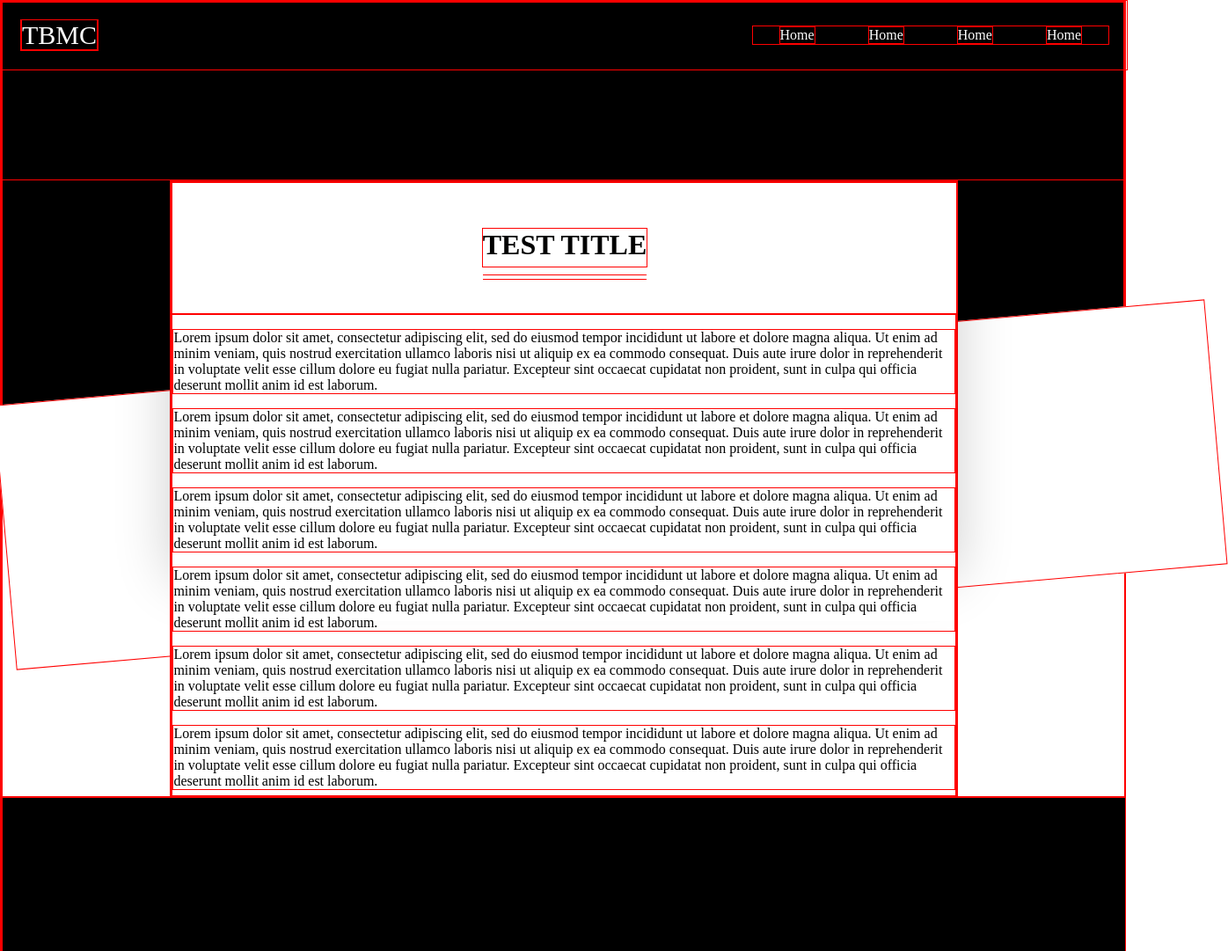
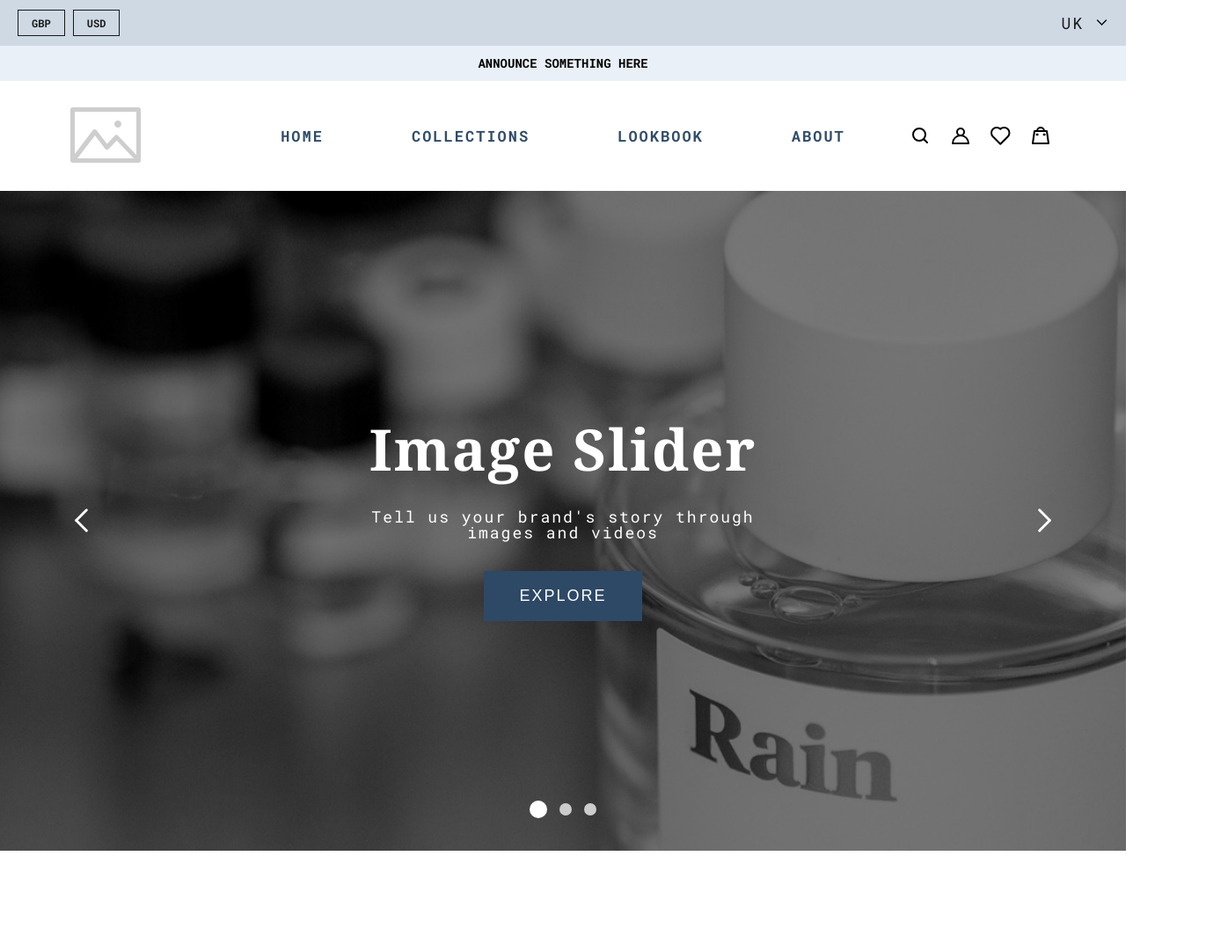
Before and after one commit to alexggmark/ecommerce-carousel-build, a plain HTML site: page index.html in a window 1280 px wide. Shown: the top 1081 px of the page at 88% size, 1396 px wide, since content can reach past the window. After the commit the page ends 967 px from the top, so only its background shows below. Drawn offline with Linux system fonts and the light colour scheme.

Commit message:
redo
redo

```diff
--- a/index.html
+++ b/index.html
@@ -2,203 +2,617 @@
 <html lang="en">
 <head>
 	<meta charset="utf-8">
+	<title>HTML5 boilerplate – all you really need…</title>
+	<link rel="stylesheet" href="css/style.css">
+	<link href="https://fonts.googleapis.com/css?family=Roboto+Mono:400,700" rel="stylesheet">
 	<!--[if IE]>
 		<script src="http://html5shiv.googlecode.com/svn/trunk/html5.js"></script>
 	<![endif]-->
 
 <style>
 
-* {
-		border: 1px solid #f00;
+/*------------------------------------*\
+    RESET
+\*------------------------------------*/
+
+html,body,div,span,applet,object,iframe,
+h1,h2,h3,h4,h5,h6,p,blockquote,pre,
+a,abbr,acronym,address,big,cite,code,
+del,dfn,em,img,ins,kbd,q,s,samp,
+small,strike,strong,sub,sup,tt,var,
+b,u,i,center,
+dl,dt,dd,ol,ul,li,
+fieldset,form,label,legend,
+table,caption,tbody,tfoot,thead,tr,th,td,
+article,aside,canvas,details,figcaption,figure,
+footer,header,hgroup,menu,nav,section,summary,
+time,mark,audio,video{
+    margin:0;
+    padding:0;
+    border:0;
+    outline:0;
+    font-size:100%;
+    font:inherit;
+    vertical-align:baseline;
+}
+/* HTML5 display-role reset for older browsers */
+article,aside,details,figcaption,figure,
+footer,header,hgroup,menu,nav,section{
+    display:block;
+}
+body{
+    line-height:1;
+}
+ol,ul{
+    list-style:none;
+}
+blockquote,q{
+    quotes:none;
+}
+blockquote:before,blockquote:after,
+q:before,q:after{
+    content:’’;
+    content:none;
+}
+/* remember to define visible focus styles!
+:focus{
+    outline:?????;
+} */
+
+/* remember to highlight inserts somehow! */
+ins{
+    text-decoration:none;
+}
+del{
+    text-decoration:line-through;
 }
 
-#body {
-	margin: 0;
-	overflow-x: hidden;
+table{
+    border-collapse:collapse;
+    border-spacing:0;
 }
 
-	.background__bg {
-		background-color: #000;
-		height: 500px;
-		color: black;
+/*------------------------------------*\
+    $MAIN
+\*------------------------------------*/
+/* GO! */
+
+
+body {
+	width: 100%;
+	margin: 0 auto;
+	font-family: 'Roboto Mono', monospace;
 }
 
-	.background__bg-overlay {
-		background-color: #fff;
-		content: '';
-		display: block;
-		height: 300px;
-		top: 400px;
-		position: absolute;
-		width: calc(100% + 100px);
-		transform: rotate(-5deg);
+.uniform-small-pad {
+	padding-bottom: 10px;
 }
 
-	.header__strip {
-		width: 100%;
-		min-height: 80px;
-		position: absolute;
-		z-index: 2;
-		top: 0;
+.flex-center {
+	display: flex;
+	justify-content: center;
+	align-items: center;
+}
+
+.button-style {
+	background-color: #2d4966;
+	text-transform: uppercase;
+	color: #fff;
+	padding: 18px 40px;
+	font-size: 18px;
+	outline: none;
+	border: none;
+	letter-spacing: 2px;
+}
+
+.header-strip-mb-sub {
+	display: none;
+}
+
+header {
+	background-color: #e9f0f7;
+	color: #191919;
+	padding: 15px 80px;
+	height: 22px;
+	overflow: hidden;
+	text-transform: uppercase;
 	display: flex;
 	justify-content: space-between;
 	align-items: center;
-		padding: 5px 20px;
-		box-sizing: border-box;
+	letter-spacing: 2px;
 }
 
-	.header__logo {
+header .header__curr-select {
+	font-size: 12px;
+	width: 30%;
 }
 
-	.header__menu {
+header .header__curr-select span {
+	border: 1px solid #191919;
+	padding: 6px 15px;
+	font-weight: bold;
+	letter-spacing: 0px;
+}
+
+header .header__announce {
+	font-size: 14px;
+	width: 30%;
+	text-align: center;
+	font-weight: bold;
+}
+
+header .header__lang-select {
+	width: 30%;
+	text-align: right;
+	font-weight: regular;
+	font-size: 18px;
+}
+
+header .header__lang-select--down {
+	width: 15px;
+}
+
+nav {
+	color: #304c68;
+	padding: 30px 80px;
 	display: flex;
 	justify-content: space-between;
+	align-items: center;
+	letter-spacing: 2px;
 }
 
-	.header__menu-item {
-		color: #fff;
-		margin: 0px 30px;
+nav .nav__logo {
+	width: 180px;
 }
 
-	.body-wrapper {
-		margin-top: -300px;
-		left: 0;
-		width: 100%;
-		min-height: 700px;
-		display:flex;
-		justify-content: center;
+nav .nav__menu-container {
+	text-align:center;
+	width: auto;
 }
 
-	.body-wrapper__container {
-		width: 70%;
-		position: relative;
+nav ul.nav__menu-container {
+	 list-style-type: none;
+	 font-weight: bold;
+	 text-transform: uppercase;
+	 font-size: 17px;
 }
 
-	.body-wrapper__container--white {
-		background-color: #fff;
+nav ul.nav__menu-container li {
+	float: left;
+	padding: 0 50px;
 }
 
-	.body-wrapper__container--shadow::before {
-		position: relative;
-	    display: block;
-	    content: '';
-	    width:100%;
-	    height: 500px;
-		box-shadow: 0px -50px 60px rgba(0,0,0,0.2);
+nav ul.nav__menu-container li a {
+	text-decoration: none;
+	color: inherit;
 }
 
-	.body-wrapper__container-inner {
+nav .nav__dropdown-menu {
 	position: absolute;
-	    top: 0;
-	    width: 100%;
-	    box-sizing: border-box;
+	display: none;
+	flex-direction: row;
+	justify-content: space-between;
+	align-items: center;
+	width: 80%;
+	min-height: 200px;
+	background-color: #fff;
+	color: #191919;
+	z-index: 1;
+	top: 170px;
+	padding: 25px;
+	box-shadow: 0px 0px 2px rgba(0,0,0,0.4);
 }
 
-	.body-wrapper__titlestrip {
-		margin: 0;
-		padding: 30px 0px;
+nav ul.nav__menu-container li:hover::after {
+    display:block;
+    content: "";
+    position: absolute;
+    top: 155px;
+    z-index: 2;
+	width: 0;
+	height: 0;
+	border-style: solid;
+	border-width: 0 15px 15px 15px;
+	border-color: transparent transparent #fff transparent;
+	-webkit-filter: drop-shadow(0px 0px 2px rgba(0,0,0,0.3));
+	filter: drop-shadow(0px -1px 1px rgba(0,0,0,0.3));
+}
+
+nav .nav__dropdown-menu--item {
+	width: 20%;
+	text-align: center;
+}
+
+nav .nav__dropdown-menu--item img {
 	width: 100%;
+}
+
+nav .nav__dropdown-menu--item li {
+	margin: 25px;
+	font-weight: bold;
+}
+
+nav .nav__icons {
+	width: 180px;
+	text-align:right;
+}
+
+nav .nav__icons img {
+	padding: 0 5px;
+}
+
+
+nav .nav__dropdown-bag {
+	position: absolute;
+	display: none;
+	width: 300px;
+	min-height: 200px;
+	background-color: #fff;
+	color: #191919;
+	z-index: 1;
+	top: 170px;
+	right: 20px;
+	padding: 35px;
+	box-shadow: 0px 0px 2px rgba(0,0,0,0.4);
+	letter-spacing: 0px;
+}
+
+nav .nav__dropdown-bag h2.title {
+	font-size: 22px;
+	font-weight: bold;
+}
+
+nav .nav__dropdown-bag .divider {
+	width: 100%;
+	height: 1px;
+	background-color: #eeeeee;
+	margin: 20px 0;
+}
+
+nav .nav__dropdown-bag .product-flex {
+	display: flex;
+}
+
+nav .nav__dropdown-bag .product-img {
+	width: 250px;
+	padding-right: 20px;
+}
+
+nav .nav__dropdown-bag .product-img img {
+	width: 100%;
+}
+
+nav .nav__dropdown-bag .product-info {
+	width: 100%;
+}
+
+nav .nav__dropdown-bag .product-title {
+	font-weight: bold;
+}
+
+nav .nav__dropdown-bag .product-title-subtitle {
+	font-size: 12px;
+	color: #b8b8b8;
+}
+
+nav .nav__dropdown-bag .product-quantity {
+	margin: 22px 0;
+	font-size: 18px;
+}
+
+nav .nav__dropdown-bag .product-price {
+	font-size: 22px;
+	font-weight: bold;
+}
+
+nav .nav__dropdown-bag .remove {
+	width: 20px;
+
+}
+
+nav .nav__dropdown-bag .remove img {
+	width: 20px;
+}
+
+nav .nav__dropdown-bag .cart-button {
+	margin-top: 20px;
+	width: 100%;
+}
+
+nav .nav__menu-item--bag:hover::after {
+    display:block;
+    content: "";
+    position: absolute;
+    top: 155px;
+    right: 80px;
+    z-index: 2;
+	width: 0;
+	height: 0;
+	border-style: solid;
+	border-width: 0 15px 15px 15px;
+	border-color: transparent transparent #fff transparent;
+	-webkit-filter: drop-shadow(0px 0px 2px rgba(0,0,0,0.3));
+	filter: drop-shadow(0px -1px 1px rgba(0,0,0,0.3));
+}
+
+main .carousel {
+	height: 750px;
+	background: url('./img/slider/Background.jpg');
+    background-position: center;
+    background-repeat: no-repeat;
+    background-size: cover;
+    position: relative;
+	overflow: hidden;
+	display: flex;
+	justify-content: space-between;
+	align-items: center;
+	padding: 0 75px;
+	letter-spacing: 2px;
+}
+
+main .carousel__arrow {
+	width: 35px;
+}
+
+main .carousel__arrow img {
+	width: 35px;
+}
+
+main .carousel__arrow.flip-back img {
+	transform: rotate(180deg);
+}
+
+main .carousel__content {
+	width: 40%;
+    display: flex;
+    align-items: center;
+    justify-content: center;
+    flex-direction: column;
+	color: #fff;
+	text-align: center;
+}
+
+main .carousel__content h1 {
+	font-family: 'Georgia';
+	font-weight: bold;
+	font-size: 65px;
+	text-align: center;
+}
+
+main .carousel__content span {
+	margin: 35px 0;
+	font-size: 18px;
+	text-align: center;
+}
+
+main .carousel__content button {
+	width: 180px;
+}
+
+main .carousel__controls {
+	position: absolute;
+	bottom: 30px;
+	width: calc(100% - 150px);
 	display: flex;
 	justify-content: center;
 }
 
-	.body-wrapper__titlestrip--invert {
-		background-color: #000;
-		color: #fff;
+main .carousel__controls ul {
+	list-style-type: none;
+	display: flex;
+	align-items: center;
 }
 
-	.body-wrapper__titlestrip--underline::after {
-		content: '';
-		display: block;
-		position: relative;
-		top: 15px;
-		height: 4px;
-		width: 100%;
-    	margin: 0 auto;
-    	/* text-align: center; */
+main li.carousel__controls--button {
+	width: 14px;
+	height: 14px;
+	border-radius: 100%;
+	background-color: #ccc;
+	float: left;
+	margin: 7px;
 }
 
-	.body-wrapper__titlestrip--underline::after {
+main li.carousel__controls--button:first-of-type {
+	width: 20px;
+	height: 20px;
 	background-color: #fff;
-		border-top: 1px solid #f00;
-   		border-bottom: 1px solid #f00;
 }
 
-	.body-wrapper__titlestrip--invert .body-wrapper__titlestrip--underline::after {
+@media (max-width: 1300px) {
 
-		background-color: #000;
-		border-top: 1px solid #fff;
-   		border-bottom: 1px solid #fff;
-    	/* text-align: center; */
+	header {
+		padding: 15px 20px;
+		background-color: #ced9e4;
 	}
 
-	.footer {
+	header .header__curr-select {
+		font-size: 12px;
+		width: 50%;
+	}
+
+	header .header__announce {
+		display: none;
+	}
+
+	.header-strip-mb-sub {
+		background-color: #e9f0f7;
+		height: 40px;
 		width: 100%;
-		min-height: 200px;
-		background-color: #000;
-		position: relative;
+		display: flex;
+		align-items: center;
+		justify-content: center;
+		font-size: 14px;
+		text-align: center;
+		font-weight: bold;
+		text-transform: uppercase;
 	}
+
+}
+
 
 </style>
 
 </head>
 
-<body id="body">
-
-	<div class="background__bg">
-
-		<div class="background__bg-overlay"></div>
+<body>
+<!-- TOP STRIP INFO -->
+	<header>
+		<div class="header__curr-select">
+			<span>GBP</span>
+			<span>USD</span>
+		</div>
+		<div class="header__announce">
+			Announce something here
+		</div>
+		<div class="header__lang-select">
+			UK <img src="./ico/down.svg" class="header__lang-select--down">
+		</div>
+	</header>
+	<div class="header-strip-mb-sub">
+		Announce something here
+	</div>
+<!-- NAVIGATION -->
+	<nav>
+		<div class="nav__logo">
+			<img src="./img/large.svg">
+		</div>
+		<div class="nav__menu">
+			<ul class="nav__menu-container">
+				<li class="nav__menu-item"><a href="#">Home</a></li>
+				<li class="nav__menu-item"><a href="#">Collections</a></li>
+				<li class="nav__menu-item"><a href="#">Lookbook</a></li>
+				<li class="nav__menu-item"><a href="#">About</a></li>
+			</ul>
+		</div>
+		<div class="nav__dropdown-menu">
+			<div class="nav__dropdown-menu--item">
+				<ul>
+					<li>Collection 1</li>
+					<li>Collection 2</li>
+					<li>Collection 3</li>
+					<li>Collection 4</li>
+				</ul>
+			</div>
+			<div class="nav__dropdown-menu--item">
+				<ul>
+					<li>Collection 1</li>
+					<li>Collection 2</li>
+					<li>Collection 3</li>
+					<li>Collection 4</li>
+				</ul>
+			</div>
+			<div class="nav__dropdown-menu--item">
+				<img src="./img/large.svg">
+			</div>
+			<div class="nav__dropdown-menu--item">
+				<img src="./img/large.svg">
+			</div>
+		</div>
+		<div class="nav__icons">
+			<img src="./ico/search.svg">
+			<img src="./ico/profile.svg">
+			<img src="./ico/heart.svg">
+			<a href="#" class="nav__menu-item--bag"><img src="./ico/bag.svg"></a>
+		</div>
+		<div class="nav__dropdown-bag">
+			<h2 class="title">Your Cart</h2>
+			<div class="divider"></div>
+			<div class="product-flex">
+				<div class="product-img">
+					<img src="./img/large.svg">
+				</div>
+				<div class="product-info">
+					<div class="product-title uniform-small-pad">
+						Product Title
+					</div>
+					<div class="product-title-subtitle">
+						Product Subtitle
+					</div>
+					<div class="product-quantity">
+						- 1 +
+					</div>
+					<div class="product-price">
+						£3.50
+					</div>
+				</div>
+				<div class="remove"><img src="./ico/cancel.svg"></div>
+			</div>
+			<div class="divider"></div>
+			<div class="product-flex">
+				<div class="product-img">
+					<img src="./img/large.svg">
+				</div>
+				<div class="product-info">
+					<div class="product-title uniform-small-pad">
+						Product Title
+					</div>
+					<div class="product-title-subtitle">
+						Product Subtitle
+					</div>
+					<div class="product-quantity">
+						- 1 +
+					</div>
+					<div class="product-price">
+						£60.00
+					</div>
+				</div>
+				<div class="remove"><img src="./ico/cancel.svg"></div>
+			</div>
+			<button class="cart-button button-style flex-center">CHECKOUT</button>
 
 		</div>
-
-	<div class="header__strip">
-
-		<div class="header__logo">
-			<span style="color:white;font-size:30px;">TBMC</span>
+	</nav>
+<!-- MAIN CAROUSEL SECTION -->
+	<main>
+		<div class="carousel">
+			<div class="carousel__arrow"><img src="./ico/back.svg"></div>
+			<div class="carousel__content">
+				<h1>Image Slider</h1>
+			<span>Tell us your brand's story through images and videos</span>
+			<button class="flex-center button-style">EXPLORE</button>
 			</div>
-
-		<div class="header__menu">
-			<a class="header__menu-item">Home</a>
-			<a class="header__menu-item">Home</a>
-			<a class="header__menu-item">Home</a>
-			<a class="header__menu-item">Home</a>
-		</div>
-
-	</div>
-
-	<div class="body-wrapper">
-		<div class="body-wrapper__container body-wrapper__container--white body-wrapper__container--shadow">
-			<div class="body-wrapper__container-inner">
-
-				<div class="body-wrapper__titlestrip <!--body-wrapper__titlestrip--invert-->">
-					<h1 class="body-wrapper__titlestrip--underline">TEST TITLE</h1>
-				</div>
-				<div class="">
-<p>Lorem ipsum dolor sit amet, consectetur adipiscing elit, sed do eiusmod tempor incididunt ut labore et dolore magna aliqua. Ut enim ad minim veniam, quis nostrud exercitation ullamco laboris nisi ut aliquip ex ea commodo consequat. Duis aute irure dolor in reprehenderit in voluptate velit esse cillum dolore eu fugiat nulla pariatur. Excepteur sint occaecat cupidatat non proident, sunt in culpa qui officia deserunt mollit anim id est laborum.</p>
-<p>Lorem ipsum dolor sit amet, consectetur adipiscing elit, sed do eiusmod tempor incididunt ut labore et dolore magna aliqua. Ut enim ad minim veniam, quis nostrud exercitation ullamco laboris nisi ut aliquip ex ea commodo consequat. Duis aute irure dolor in reprehenderit in voluptate velit esse cillum dolore eu fugiat nulla pariatur. Excepteur sint occaecat cupidatat non proident, sunt in culpa qui officia deserunt mollit anim id est laborum.</p>
-<p>Lorem ipsum dolor sit amet, consectetur adipiscing elit, sed do eiusmod tempor incididunt ut labore et dolore magna aliqua. Ut enim ad minim veniam, quis nostrud exercitation ullamco laboris nisi ut aliquip ex ea commodo consequat. Duis aute irure dolor in reprehenderit in voluptate velit esse cillum dolore eu fugiat nulla pariatur. Excepteur sint occaecat cupidatat non proident, sunt in culpa qui officia deserunt mollit anim id est laborum.</p>
-<p>Lorem ipsum dolor sit amet, consectetur adipiscing elit, sed do eiusmod tempor incididunt ut labore et dolore magna aliqua. Ut enim ad minim veniam, quis nostrud exercitation ullamco laboris nisi ut aliquip ex ea commodo consequat. Duis aute irure dolor in reprehenderit in voluptate velit esse cillum dolore eu fugiat nulla pariatur. Excepteur sint occaecat cupidatat non proident, sunt in culpa qui officia deserunt mollit anim id est laborum.</p>
-<p>Lorem ipsum dolor sit amet, consectetur adipiscing elit, sed do eiusmod tempor incididunt ut labore et dolore magna aliqua. Ut enim ad minim veniam, quis nostrud exercitation ullamco laboris nisi ut aliquip ex ea commodo consequat. Duis aute irure dolor in reprehenderit in voluptate velit esse cillum dolore eu fugiat nulla pariatur. Excepteur sint occaecat cupidatat non proident, sunt in culpa qui officia deserunt mollit anim id est laborum.</p>
-<p>Lorem ipsum dolor sit amet, consectetur adipiscing elit, sed do eiusmod tempor incididunt ut labore et dolore magna aliqua. Ut enim ad minim veniam, quis nostrud exercitation ullamco laboris nisi ut aliquip ex ea commodo consequat. Duis aute irure dolor in reprehenderit in voluptate velit esse cillum dolore eu fugiat nulla pariatur. Excepteur sint occaecat cupidatat non proident, sunt in culpa qui officia deserunt mollit anim id est laborum.</p>
-<p>Lorem ipsum dolor sit amet, consectetur adipiscing elit, sed do eiusmod tempor incididunt ut labore et dolore magna aliqua. Ut enim ad minim veniam, quis nostrud exercitation ullamco laboris nisi ut aliquip ex ea commodo consequat. Duis aute irure dolor in reprehenderit in voluptate velit esse cillum dolore eu fugiat nulla pariatur. Excepteur sint occaecat cupidatat non proident, sunt in culpa qui officia deserunt mollit anim id est laborum.</p>
-<p>Lorem ipsum dolor sit amet, consectetur adipiscing elit, sed do eiusmod tempor incididunt ut labore et dolore magna aliqua. Ut enim ad minim veniam, quis nostrud exercitation ullamco laboris nisi ut aliquip ex ea commodo consequat. Duis aute irure dolor in reprehenderit in voluptate velit esse cillum dolore eu fugiat nulla pariatur. Excepteur sint occaecat cupidatat non proident, sunt in culpa qui officia deserunt mollit anim id est laborum.</p>
-<p>Lorem ipsum dolor sit amet, consectetur adipiscing elit, sed do eiusmod tempor incididunt ut labore et dolore magna aliqua. Ut enim ad minim veniam, quis nostrud exercitation ullamco laboris nisi ut aliquip ex ea commodo consequat. Duis aute irure dolor in reprehenderit in voluptate velit esse cillum dolore eu fugiat nulla pariatur. Excepteur sint occaecat cupidatat non proident, sunt in culpa qui officia deserunt mollit anim id est laborum.</p>
-<p>Lorem ipsum dolor sit amet, consectetur adipiscing elit, sed do eiusmod tempor incididunt ut labore et dolore magna aliqua. Ut enim ad minim veniam, quis nostrud exercitation ullamco laboris nisi ut aliquip ex ea commodo consequat. Duis aute irure dolor in reprehenderit in voluptate velit esse cillum dolore eu fugiat nulla pariatur. Excepteur sint occaecat cupidatat non proident, sunt in culpa qui officia deserunt mollit anim id est laborum.</p>
-<p>Lorem ipsum dolor sit amet, consectetur adipiscing elit, sed do eiusmod tempor incididunt ut labore et dolore magna aliqua. Ut enim ad minim veniam, quis nostrud exercitation ullamco laboris nisi ut aliquip ex ea commodo consequat. Duis aute irure dolor in reprehenderit in voluptate velit esse cillum dolore eu fugiat nulla pariatur. Excepteur sint occaecat cupidatat non proident, sunt in culpa qui officia deserunt mollit anim id est laborum.</p>
-<p>Lorem ipsum dolor sit amet, consectetur adipiscing elit, sed do eiusmod tempor incididunt ut labore et dolore magna aliqua. Ut enim ad minim veniam, quis nostrud exercitation ullamco laboris nisi ut aliquip ex ea commodo consequat. Duis aute irure dolor in reprehenderit in voluptate velit esse cillum dolore eu fugiat nulla pariatur. Excepteur sint occaecat cupidatat non proident, sunt in culpa qui officia deserunt mollit anim id est laborum.</p>
-<p>Lorem ipsum dolor sit amet, consectetur adipiscing elit, sed do eiusmod tempor incididunt ut labore et dolore magna aliqua. Ut enim ad minim veniam, quis nostrud exercitation ullamco laboris nisi ut aliquip ex ea commodo consequat. Duis aute irure dolor in reprehenderit in voluptate velit esse cillum dolore eu fugiat nulla pariatur. Excepteur sint occaecat cupidatat non proident, sunt in culpa qui officia deserunt mollit anim id est laborum.</p>
-<p>Lorem ipsum dolor sit amet, consectetur adipiscing elit, sed do eiusmod tempor incididunt ut labore et dolore magna aliqua. Ut enim ad minim veniam, quis nostrud exercitation ullamco laboris nisi ut aliquip ex ea commodo consequat. Duis aute irure dolor in reprehenderit in voluptate velit esse cillum dolore eu fugiat nulla pariatur. Excepteur sint occaecat cupidatat non proident, sunt in culpa qui officia deserunt mollit anim id est laborum.</p>
-<p>Lorem ipsum dolor sit amet, consectetur adipiscing elit, sed do eiusmod tempor incididunt ut labore et dolore magna aliqua. Ut enim ad minim veniam, quis nostrud exercitation ullamco laboris nisi ut aliquip ex ea commodo consequat. Duis aute irure dolor in reprehenderit in voluptate velit esse cillum dolore eu fugiat nulla pariatur. Excepteur sint occaecat cupidatat non proident, sunt in culpa qui officia deserunt mollit anim id est laborum.</p>
-<p>Lorem ipsum dolor sit amet, consectetur adipiscing elit, sed do eiusmod tempor incididunt ut labore et dolore magna aliqua. Ut enim ad minim veniam, quis nostrud exercitation ullamco laboris nisi ut aliquip ex ea commodo consequat. Duis aute irure dolor in reprehenderit in voluptate velit esse cillum dolore eu fugiat nulla pariatur. Excepteur sint occaecat cupidatat non proident, sunt in culpa qui officia deserunt mollit anim id est laborum.</p>
-				</div>
-
+			<div class="carousel__arrow flip-back"><img src="./ico/back.svg"></div>
+			<div class="carousel__controls">
+				<ul>
+					<li class="carousel__controls--button"></li>
+					<li class="carousel__controls--button"></li>
+					<li class="carousel__controls--button"></li>
 			</div>
 		</div>
-	</div>
+	</main>
+<!-- FOOTER PERSONAL INFO -->
+	<footer>
 
-	<div class="footer">
+	</footer>
 
-	</div>
+<script>
+
+(function menuDropDownHover(){
+ 	var items = document.querySelectorAll('.nav__menu-item');
+ 	var dropDownMenu = document.querySelector('.nav__dropdown-menu');
+ 	for(var i=0;i<items.length;i++){
+	 	items[i].addEventListener("mouseover",function(){
+	 		dropDownMenu.style.display = "flex";
+	 	});
+	 	items[i].addEventListener("mouseout",function(){
+	 		dropDownMenu.style.display = "none";
+	 	});
+ 	}
+ })();
+
+ (function shoppingCartDropDown(){
+ 	var bagItem = document.querySelector('.nav__menu-item--bag');
+ 	var bagDropDown = document.querySelector('.nav__dropdown-bag');
+ 	bagItem.addEventListener("mouseover",function(){
+	 		bagDropDown.style.display = "block";
+	 });
+	 bagItem.addEventListener("mouseout",function(){
+	 	bagDropDown.style.display = "none";
+	 });
+ })();
+
+
+</script>
 
 </body>
 </html>
```
Also changed, not shown: anim.js (deleted, +0 -21 lines), ico/back.svg (added), ico/bag.svg (added), ico/cancel.svg (added), ico/down.svg (added), ico/forward.svg (added), ico/heart.svg (added), ico/payment.svg (added), ico/profile.svg (added), ico/search.svg (added), img/large.svg (added), img/slider/background.jpg (added), mob/elem/ic_drawer.svg (added), 3 other files. Lines whose indentation alone changed are shown as unchanged.
